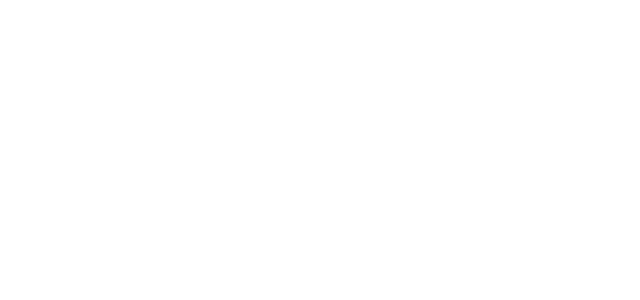
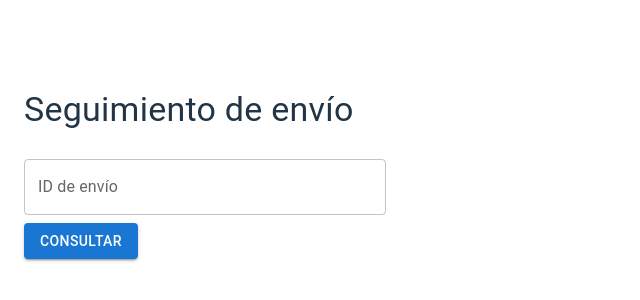
Before and after one commit to wilson-elemente/Front-quotation-and-delivery, a React (Vite) app in the folder frontend-quotation/: page /track in a window 1280 px wide. Before the commit this address had no page. Shown: the part 226-526 px from the top of the page, without its empty margins (0-640 px from the left). Built offline with nearby package versions, Linux system fonts and the light colour scheme; sample sign-in values are in the browser's storage.

Commit message:
feat: add shipment tracking functionality with WebSocket integration

```diff
--- a/frontend-quotation/package.json
+++ b/frontend-quotation/package.json
@@ -19,6 +19,7 @@
     "react-dom": "^19.1.0",
     "react-hook-form": "^7.59.0",
     "react-router-dom": "^7.6.3",
+    "socket.io-client": "^4.8.1",
     "yup": "^1.6.1"
   },
   "devDependencies": {
--- a/frontend-quotation/src/App.tsx
+++ b/frontend-quotation/src/App.tsx
@@ -4,6 +4,8 @@
 import DashboardPage from './pages/DashboardPage';
 import QuotePage from './pages/QuotePage';
 import type { JSX } from 'react';
+import TrackShipmentPage from './pages/TrackShipmentPage';
+
 
 function PrivateRoute({ children }: { children: JSX.Element }) {
   const token = localStorage.getItem('token');
@@ -32,6 +34,15 @@
             </PrivateRoute>
           }
         />
+
+        <Route
+          path="/track"
+          element={
+            <PrivateRoute>
+              <TrackShipmentPage />
+            </PrivateRoute>
+          }
+        />
       </Routes>
     </Router>
   );
--- /dev/null
+++ b/frontend-quotation/src/pages/TrackShipmentPage.tsx
@@ -0,0 +1,122 @@
+import { useState } from 'react';
+import {
+    Container,
+    TextField,
+    Button,
+    Typography,
+    List,
+    ListItem,
+    ListItemText,
+    Stepper,
+    Step,
+    StepLabel,
+    Alert,
+} from '@mui/material';
+import { getShipmentStatusHistory } from '../services/statusService';
+import { useEffect, useRef } from 'react';
+import { io, Socket } from 'socket.io-client';
+
+export default function TrackShipmentPage() {
+    const [shipmentId, setShipmentId] = useState('');
+    const [statusHistory, setStatusHistory] = useState<string[]>([]);
+    const [currentStatus, setCurrentStatus] = useState<string | null>(null);
+    const socketRef = useRef<Socket | null>(null);
+    const steps = ['En espera', 'En tránsito', 'Entregado'];
+
+    const [error, setError] = useState('');
+
+    useEffect(() => {
+        if (!shipmentId) return;
+
+        // Cerrar conexión previa si existe
+        socketRef.current?.disconnect();
+
+        // Conectar nuevo socket con el shipmentId
+        const socket = io('http://localhost:3000', {
+            query: { shipmentId },
+        });
+
+        socket.on('statusUpdate', (data: { status: string }) => {
+            console.log('Estado actualizado por WebSocket:', data.status);
+            setStatusHistory((prev) => {
+                if (!Array.isArray(prev)) return [data.status];
+                return prev.includes(data.status) ? prev : [...prev, data.status];
+            });
+            setCurrentStatus(data.status);
+        });
+
+        socketRef.current = socket;
+
+        return () => {
+            socket.disconnect();
+        };
+    }, [shipmentId]);
+
+    const handleTrack = async () => {
+        try {
+            setError('');
+            setStatusHistory([]);
+            setCurrentStatus(null);
+
+            const history = await getShipmentStatusHistory(shipmentId);
+            setStatusHistory(history);
+            setCurrentStatus(history[history.length - 1] ?? null);
+            console.log('Buscando estado para ID:', shipmentId);
+        } catch (err) {
+            console.error(err);
+            setError('No se pudo obtener el estado del envío');
+        }
+    };
+
+    return (
+        <Container maxWidth="sm">
+            <Typography variant="h4" gutterBottom>
+                Seguimiento de envío
+            </Typography>
+
+            <TextField
+                label="ID de envío"
+                fullWidth
+                margin="normal"
+                value={shipmentId}
+                onChange={(e) => setShipmentId(e.target.value)}
+            />
+
+            <Button variant="contained" color="primary" onClick={handleTrack}>
+                Consultar
+            </Button>
+            {currentStatus && (
+                <Stepper activeStep={steps.indexOf(currentStatus)} alternativeLabel sx={{ mt: 4 }}>
+                    {steps.map((label) => (
+                        <Step key={label}>
+                            <StepLabel>{label}</StepLabel>
+                        </Step>
+                    ))}
+                </Stepper>
+            )}
+
+            {error && <Alert severity="error" sx={{ mt: 2 }}>{error}</Alert>}
+
+            {currentStatus && (
+                <Alert severity="info" sx={{ mt: 2 }}>
+                    Estado actual: {currentStatus}
+                </Alert>
+            )}
+
+            {statusHistory.length > 0 && (
+                <>
+                    <Typography variant="h6" sx={{ mt: 4 }}>
+                        Historial de estados:
+                    </Typography>
+                    <List>
+                        {statusHistory.map((status, index) => (
+                            <ListItem key={index}>
+                                <ListItemText primary={status} />
+                            </ListItem>
+                        ))}
+                    </List>
+                </>
+            )}
+        </Container>
+    );
+}
--- /dev/null
+++ b/frontend-quotation/src/services/statusService.ts
@@ -0,0 +1,14 @@
+import axios from 'axios';
+
+const API_URL = 'http://localhost:3000';
+
+export async function getShipmentStatusHistory(id: string) {
+  const token = localStorage.getItem('token');
+  const response = await axios.get(`${API_URL}/shipment/${id}`, {
+    headers: {
+      Authorization: `Bearer ${token}`,
+    },
+  });
+  console.log('Shipment status history response:', response.data);
+  return response.data;
+}
```
Also changed, not shown: 1 other file (tests, documents, lock files or other folders).
